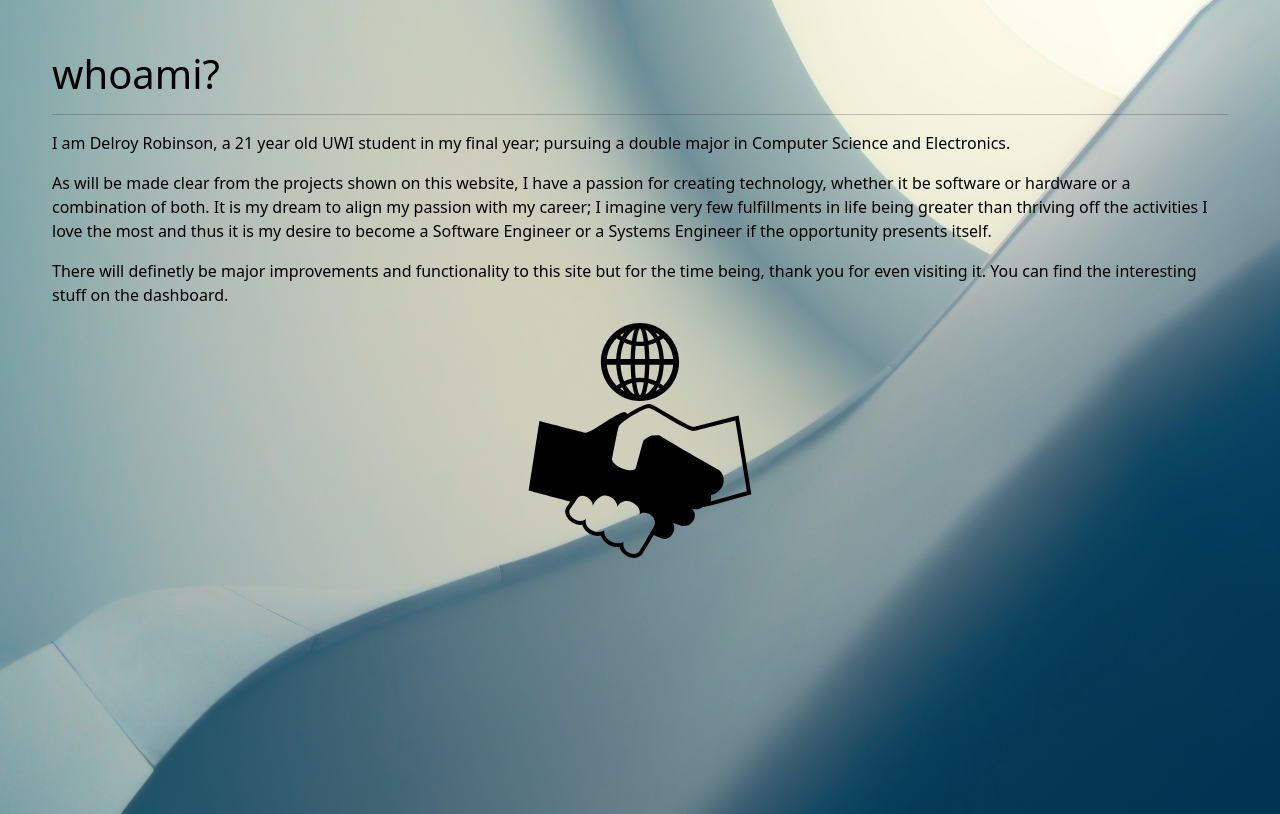
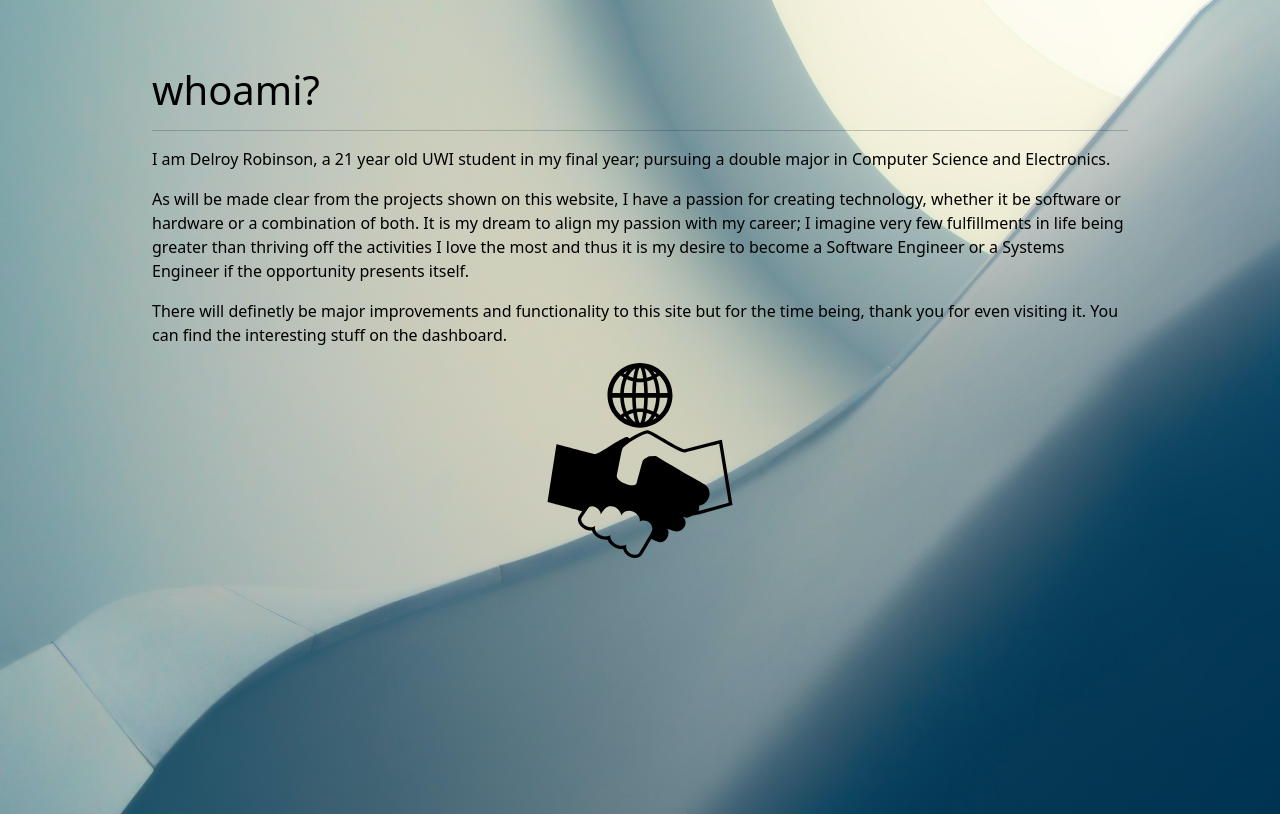
Before and after one commit to Hominsec/RBN-Marketing, a Flask app: page /about in a window 1280 px wide. Shown: the part 56-870 px from the top of the page. Run offline with Flask 3, Linux system fonts and the light colour scheme; parts of the project's set-up code (start-up, migrations or seed data) failed here and were passed over; some libraries are stand-ins or nearby versions.

Commit message:
Refactor: Use Bootstrap grid for about page layout
Co-authored-by: robinsond993 <robinsond993@gmail.com>

```diff
--- a/app/static/css/about.css
+++ b/app/static/css/about.css
@@ -6,11 +6,7 @@ background-attachment: scroll;
 background-size: 100% 100%;
 }
 
-.flex-container{
-display:flex;
-align-items:flex-start;
-gap:50%;
-}
+/* Use Bootstrap grid, remove old flex gaps */
 
 #id{
 	color:black;
--- a/app/templates/about.html
+++ b/app/templates/about.html
@@ -10,16 +10,16 @@
 {% endblock %}
 
 {% block main %}
-
-<div class="aboutblock">
-    <h1 id="id">whoami?</h1>
-	<hr>
-    <!--<img id="aboutimage" src="{{url_for('static',filename='images/undraw_experience_design_re_dmqq.svg')}}" alt="">-->
+<div class="row justify-content-center py-3">
+  <div class="col-12 col-lg-10">
+    <h1 class="mb-3" id="id">whoami?</h1>
+    <hr>
     <p id="id_d">I am Delroy Robinson, a 21 year old UWI student in my final year; pursuing a double major in Computer Science and Electronics.</p>
-	<p id="id_d">As will be made clear from the projects shown on this website, I have a passion for creating technology, whether it be software or hardware or a combination of both. It is my dream to align my passion with my career; I imagine very few fulfillments in life being greater than thriving off the activities I love the most and thus it is my desire to become a Software Engineer or a Systems Engineer if the opportunity presents itself.</p>
-    <p id="id_d"></p>
-	<p id="id_d">There will definetly be major improvements and functionality to this site but for the time being, thank you for even visiting it. You can find the interesting stuff on the dashboard. </p>
-	<img id="salute" src="{{url_for('static',filename='images/salute.svg')}}" alt="">
+    <p id="id_d">As will be made clear from the projects shown on this website, I have a passion for creating technology, whether it be software or hardware or a combination of both. It is my dream to align my passion with my career; I imagine very few fulfillments in life being greater than thriving off the activities I love the most and thus it is my desire to become a Software Engineer or a Systems Engineer if the opportunity presents itself.</p>
+    <p id="id_d">There will definetly be major improvements and functionality to this site but for the time being, thank you for even visiting it. You can find the interesting stuff on the dashboard. </p>
+    <div class="text-center">
+      <img id="salute" class="img-fluid" src="{{url_for('static',filename='images/salute.svg')}}" alt="salute">
+    </div>
+  </div>
 </div>
-
 {% endblock %}
```
